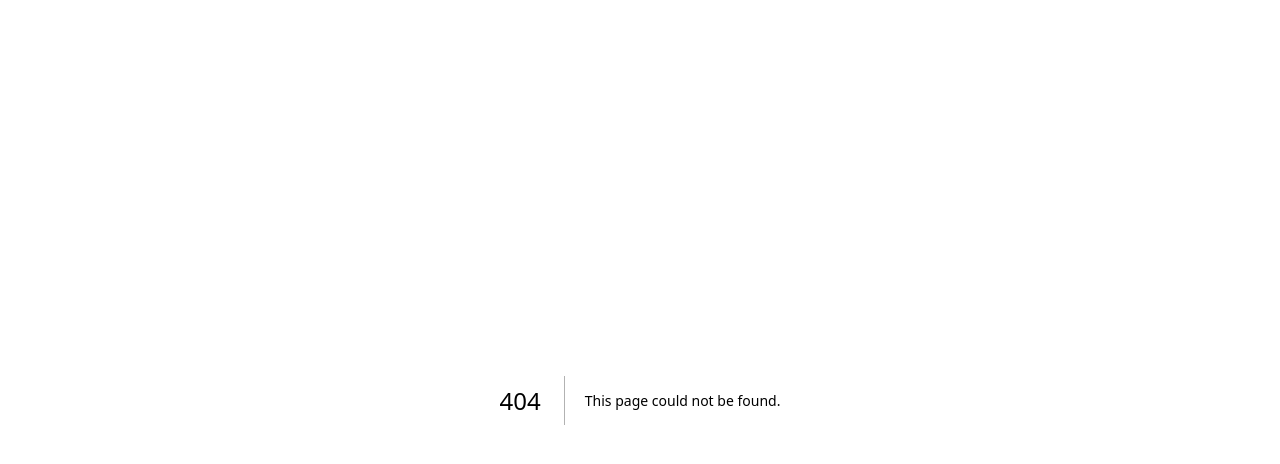
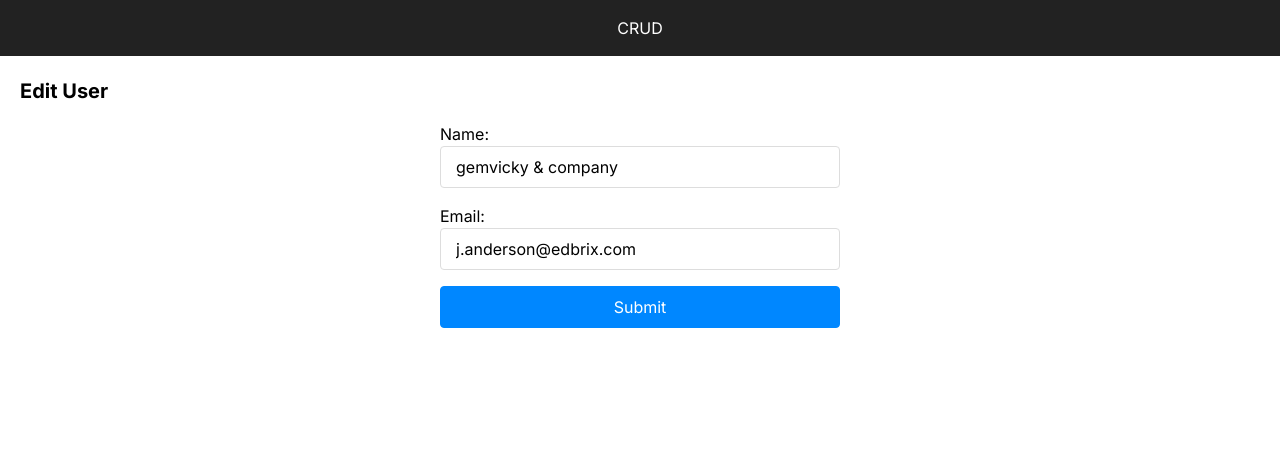
Before and after one commit to Vivek-Sakthivel92/crudnext, a Next.js app: page /0fe23d9c-cec9-4f2e-a4f6-78ed072ef195/edituser in a window 1280 px wide. Before the commit this address had no page. Shown: the top 464 px of the page. Built offline with nearby package versions, Linux system fonts and the light colour scheme.

Commit message:
Edit delete done

```diff
--- /dev/null
+++ b/src/pages/[id]/edituser.js
@@ -0,0 +1,91 @@
+import React, { useEffect, useState } from 'react';
+import { useRouter } from 'next/router';
+import Layout from '@/components/layout/layout';
+
+const Index = ({ user }) => {
+  const router = useRouter();
+  const [userData, setUserData] = useState(user);
+  const [error, setError] = useState();
+
+  useEffect(() => {
+    setUserData(user);
+  }, [user]);
+
+  const handleUpdateUser = async () => {
+    try {
+      const response = await fetch(`/api/users/${userData.id}`, {
+        method: 'PUT',
+        headers: {
+          'Content-Type': 'application/json',
+        },
+        body: JSON.stringify(userData),
+      });
+
+      const data = await response.json();
+
+      if (data.success) {
+        console.log('User updated:', data.user);
+        router.push(`/`);
+      } else {
+        console.error('Failed to update user:', data.error);
+        setError(data.error);
+      }
+    } catch (error) {
+      console.error('Error updating user:', error);
+      setError(error);
+    }
+  };
+
+  return (
+    <>
+      {/* <h1>Edit User</h1>
+      <form onSubmit={(e) => { e.preventDefault(); handleUpdateUser(); }}>
+        <label>
+          Name:
+          <input
+            type="text"
+            value={userData.name}
+            onChange={(e) => setUserData({ ...userData, name: e.target.value })}
+          />
+        </label>
+        <label>
+          Email:
+          <input
+            type="email"
+            value={userData.email}
+            onChange={(e) => setUserData({ ...userData, email: e.target.value })}
+          />
+        </label>
+        <button type="submit">Update User</button>
+      </form>       */}
+      <Layout pageTitle="Edit User">
+        <h1 className='text-[20px] font-bold mb-4'>Edit User</h1>
+        <form className='w-[400px] mx-auto form-sec' onSubmit={(e) => { e.preventDefault(); handleUpdateUser(); }}>
+          <div className='mb-4'>
+            <label className='block'>Name:</label>
+            <input type='text' name="name" value={userData.name} onChange={(e) => setUserData({ ...userData, name: e.target.value })} />
+          </div>
+          <div className='mb-4'>
+            <label className='block'>Email:</label>
+            <input type='text' name="email" value={userData.email} onChange={(e) => setUserData({ ...userData, email: e.target.value })} />
+          </div>
+          {error &&
+            <p className='text-[#f00] mb-4'>{error}</p>
+          }
+          <input type='submit' className='bg-[#0087ff] px-5 py-2 rounded-lg text-white hover:bg-[#2096ff] border-[#0087ff] cursor-pointer' value="Submit" />
+        </form>
+      </Layout>
+    </>
+  );
+};
+
+// This is just a placeholder for user data.
+Index.getInitialProps = async ({ query }) => {
+  const { id } = query;
+  const response = await fetch(`/api/users/${id}`);
+  const data = await response.json();
+  const user = data.user || {};
+  return { user };
+};
+
+export default Index;
--- /dev/null
+++ b/src/pages/api/users/[id].js
@@ -0,0 +1,84 @@
+import fs from 'fs';
+import path from 'path';
+
+const filePath = path.join(process.cwd(), 'users.json');
+
+export default function handler(req, res) {
+  const { id } = req.query;
+
+  if (req.method === 'GET') {
+    try {
+      // Read existing user data from the JSON file
+      const jsonData = fs.readFileSync(filePath, 'utf-8');
+      const users = JSON.parse(jsonData);
+
+      // Find the user with the specified ID
+      const user = users.find((u) => u.id === id);
+
+      if (!user) {
+        return res.status(404).json({ success: false, error: 'User not found' });
+      }
+
+      res.status(200).json({ success: true, user });
+    } catch (error) {
+      console.error(error);
+      res.status(500).json({ success: false, error: 'Server error' });
+    }
+  } else if (req.method === 'PUT') {
+    try {
+      const { name, email } = req.body;
+
+      if (!name || !email) {
+        return res.status(400).json({ success: false, error: 'Name and email are required' });
+      }
+
+      // Read existing user data from the JSON file
+      const jsonData = fs.readFileSync(filePath, 'utf-8');
+      const users = JSON.parse(jsonData);
+
+      // Find the user with the specified ID
+      const userIndex = users.findIndex((u) => u.id === id);
+
+      if (userIndex === -1) {
+        return res.status(404).json({ success: false, error: 'User not found' });
+      }
+
+      // Update the user's information
+      users[userIndex] = { id, name, email };
+
+      // Write the updated user data back to the JSON file
+      fs.writeFileSync(filePath, JSON.stringify(users, null, 2));
+
+      res.status(200).json({ success: true, user: { id, name, email } });
+    } catch (error) {
+      console.error(error);
+      res.status(500).json({ success: false, error: 'Server error' });
+    }
+  } else if (req.method === 'DELETE') {
+    try {
+      // Read existing user data from the JSON file
+      const jsonData = fs.readFileSync(filePath, 'utf-8');
+      const users = JSON.parse(jsonData);
+
+      // Find the user with the specified ID
+      const userIndex = users.findIndex((u) => u.id === id);
+
+      if (userIndex === -1) {
+        return res.status(404).json({ success: false, error: 'User not found' });
+      }
+
+      // Remove the user from the array
+      users.splice(userIndex, 1);
+
+      // Write the updated user data back to the JSON file
+      fs.writeFileSync(filePath, JSON.stringify(users, null, 2));
+
+      res.status(200).json({ success: true });
+    } catch (error) {
+      console.error(error);
+      res.status(500).json({ success: false, error: 'Server error' });
+    }
+  } else {
+    res.status(405).json({ success: false, error: 'Method Not Allowed' });
+  }
+}
--- a/src/pages/createnew.js
+++ b/src/pages/createnew.js
@@ -5,6 +5,7 @@ import { useRouter } from 'next/router';
 export default function Index() {
 const [name, setName] = useState('');
 const [email, setEmail] = useState('');
+const [error, setError] = useState();
 const router = useRouter();
 
 const createUser = async (user) => {
@@ -26,9 +27,11 @@ const createUser = async (user) => {
       router.push('/');
     } else {
       console.error('Failed to create user:', data.error);
+      setError(data.error);
     }
   } catch (error) {
     console.error('Error creating user:', error);
+    setError(error);
   }
 };
 
@@ -50,6 +53,9 @@ const handleSubmit = (e) =>{
             <label className='block'>Email:</label>
             <input type='text' name="email" value={email} onChange={(e)=>setEmail(e.target.value)} />
           </div>
+          {error &&
+            <p className='text-[#f00] mb-4'>{error}</p>
+          }
           <input type='submit' className='bg-[#0087ff] px-5 py-2 rounded-lg text-white hover:bg-[#2096ff] border-[#0087ff] cursor-pointer' value="Submit" />
         </form>
       </Layout>
--- a/src/pages/index.js
+++ b/src/pages/index.js
@@ -45,6 +45,25 @@ export default function Index() {
     fetchUsers();
   }, []);
 
+  const deleteUser = async (id) => {
+    try {
+      const response = await fetch(`/api/users/${id}`, {
+        method: 'DELETE',
+      });
+
+      const data = await response.json();
+
+      if (data.success) {
+        // Remove the deleted user from the local state
+        setUsers((prevUsers) => prevUsers.filter((users) => users.id !== id));
+      } else {
+        console.error('Failed to delete user:', data.error);
+      }
+    } catch (error) {
+      console.error('Error deleting user:', error);
+    }
+  };
+
     const usersList = users.map((item, index) => {
       return (<tr key={index.toString()}>
         <td>{index+1}</td>
@@ -52,8 +71,8 @@ export default function Index() {
         <td>{item.email}</td>
         <td>
           <div className='flex gap-2 justify-center'>
-            <button className='bg-[#0087ff] px-2 py-1 rounded text-white text-[12px] hover:bg-[#2096ff]'>Edit</button>
-            <button className='bg-[#ddd] px-2 py-1 rounded text-[#666] hover:text-[#fff] text-[12px] hover:bg-[#999]'>Delete</button>
+            <Link href={`/${item.id}/edituser`} className='bg-[#0087ff] px-2 py-1 rounded text-white text-[12px] hover:bg-[#2096ff]'>Edit</Link>
+            <button onClick={() => deleteUser(item.id)} className='bg-[#ddd] px-2 py-1 rounded text-[#666] hover:text-[#fff] text-[12px] hover:bg-[#999]'>Delete</button>
           </div>
         </td>
       </tr>);
--- a/users.json
+++ b/users.json
@@ -6,17 +6,22 @@
   },
   {
     "id": "47468b68-0097-4b30-9565-95f846d33346",
-    "name": "Naveenkumar Ganasamoorthy",
+    "name": "Naveenkumar Ganasamoorthy 1",
     "email": "anandhmanager@koncert.com"
   },
   {
     "id": "c05052d5-16cf-4579-bb19-1366e61c4deb",
-    "name": "Kishore devqa SD org - Test 3",
+    "name": "Kishore devqa SD org - Test 4",
     "email": "natwentyone@connectleader.com"
   },
   {
     "id": "3d8df686-c4e1-4792-b583-8f54522efa51",
-    "name": "gemvicky & company",
+    "name": "gemvicky & company 3",
     "email": "natwentyone@connectleader.com"
+  },
+  {
+    "id": "8b76db4e-27a9-4839-97e2-7d66e0ef9297",
+    "name": "Test 1",
+    "email": "test1@gmail.com"
   }
 ]
```
